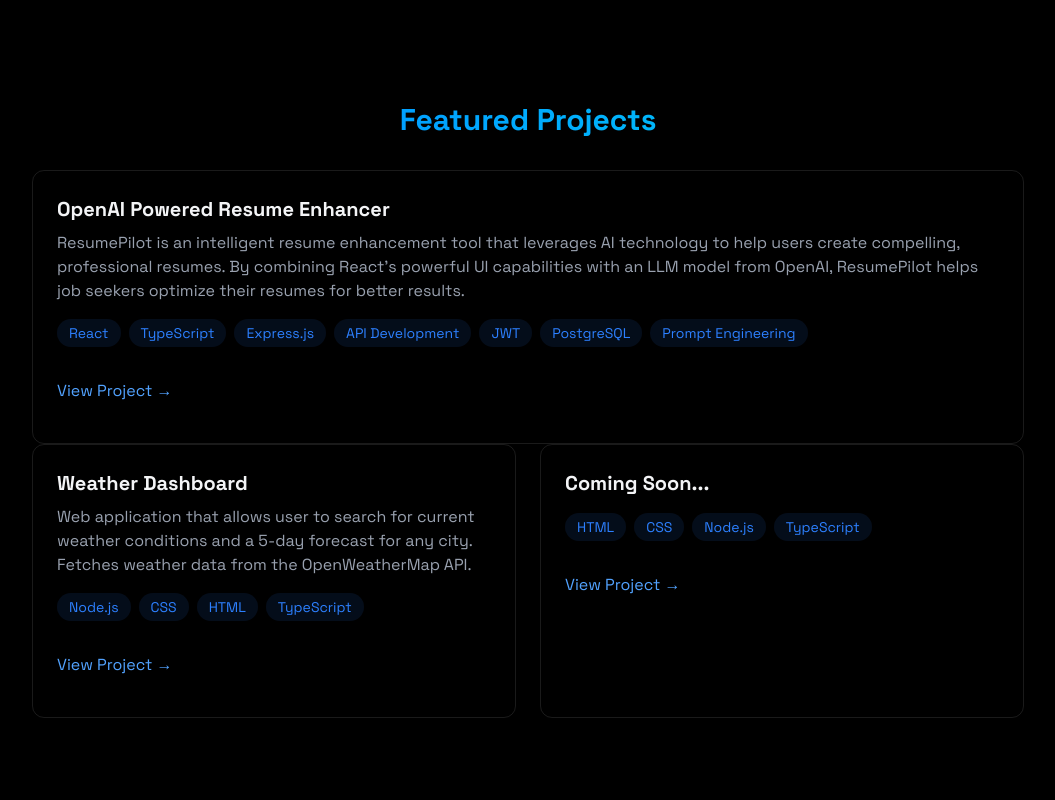
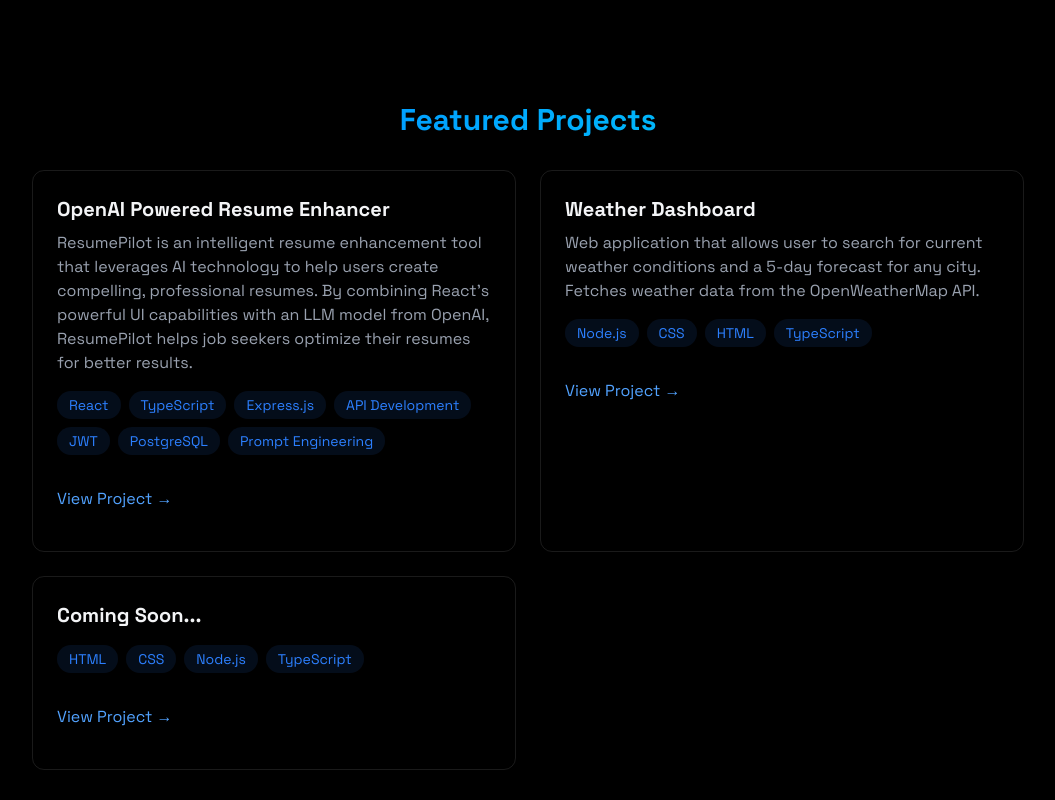
Before and after one commit to jarredhampton/portfolio, a React (Vite) app: page / in a window 1280 px wide. Shown: the part 1858-2658 px from the top of the page, without its empty margins (112-1167 px from the left). Built offline with nearby package versions, Linux system fonts and the light colour scheme.

Commit message:
Update: fixed project reorganization

```diff
--- a/src/components/sections/Projects.jsx
+++ b/src/components/sections/Projects.jsx
@@ -11,6 +11,7 @@ export const Projects = () => {
           <h2 className="text-3xl font-bold mb-8 bg-gradient-to-r from-blue-500 to-cyan-400 bg-clip-text text-transparent text-center">
             Featured Projects
           </h2>
+          <div className="grid grid-cols-1 md:grid-cols-2 gap-6">
             <div
               className="p-6 rounded-xl border border-white/10 hover:-translate-y-1 hover:border-blue-500/30 hover:shadow-[0_2px_8px_rgba(59,130,246,0.1)] transition-all
             "
@@ -23,8 +24,8 @@ export const Projects = () => {
                 ResumePilot is an intelligent resume enhancement tool that
                 leverages AI technology to help users create compelling,
                 professional resumes. By combining React's powerful UI
-              capabilities with an LLM model from OpenAI, ResumePilot helps job
-              seekers optimize their resumes for better results.
+                capabilities with an LLM model from OpenAI, ResumePilot helps
+                job seekers optimize their resumes for better results.
               </p>
               <div className="flex flex-wrap gap-2 mb-4">
                 {[
@@ -55,7 +56,6 @@ export const Projects = () => {
                 </a>
               </div>
             </div>
-          <div className="grid grid-cols-1 md:grid-cols-2 gap-6">
             <div
               className="p-6 rounded-xl border border-white/10 hover:-translate-y-1 hover:border-blue-500/30 hover:shadow-[0_2px_8px_rgba(59,130,246,0.1)] transition-all
             "
```
Lines whose indentation alone changed are shown as unchanged.
